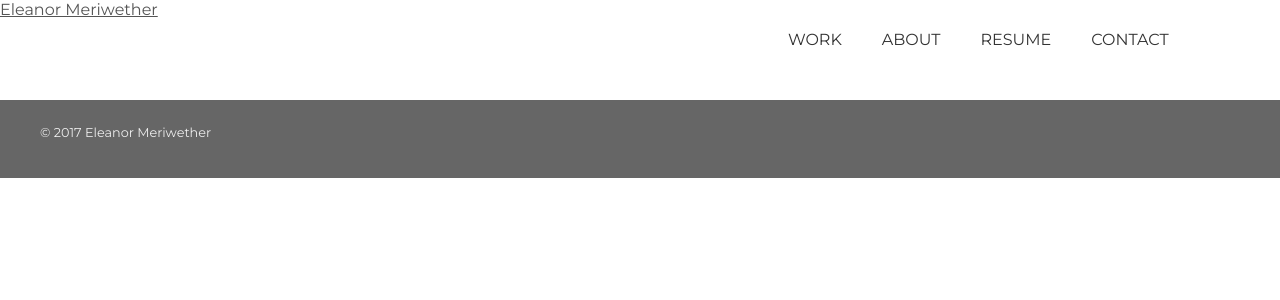
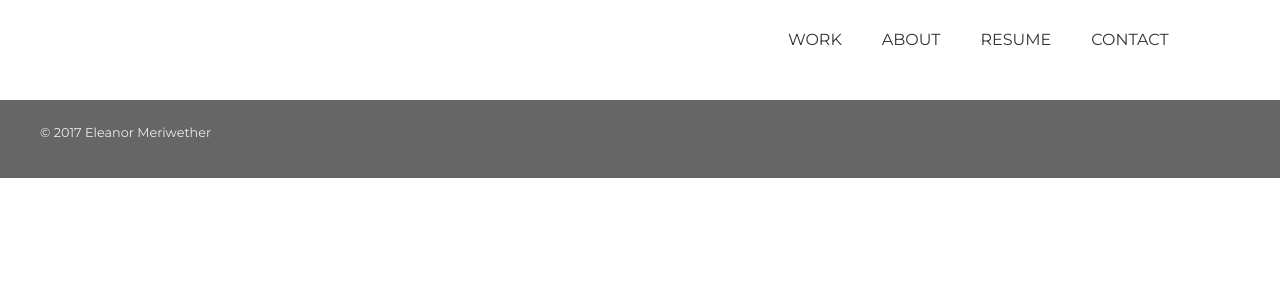
Before and after one commit to emeriwether/emeriwether.github.io, a Jekyll site: the page built from contact.html, in a window 1280 px wide. Shown: the top 300 px of the page. Built offline with Jekyll 4.4.1, drawn with Linux system fonts in a browser that asks for light colours; nearby versions of some CDN libraries.

Commit message:
fix syntax error for logo size

```diff
--- a/css/styles.css
+++ b/css/styles.css
@@ -42,19 +42,19 @@
 */
 header { height: 100px; position: relative; }
 
-/* Header Logo
+/* Header Logo */
 header a.logo {
     z-index: 1;
     position: absolute;
-    display: block; width: 240; height: 50;
-    background-image: url(http://www.eleanorpoleshow.cz/img/logo-eleanor-big.png);
+    display: block; width: 240px; height: 50px;
+    background-image: url(../img/website_logo.svg) no-repeat 0 0; background-size: contain;
     top: 15px; left: 25px;
 }
-*/
 
-/* hides link text
+
+/* hides link text  */
 header a.logo span { display: none; }
-*/
+
 
 
 /*
```
